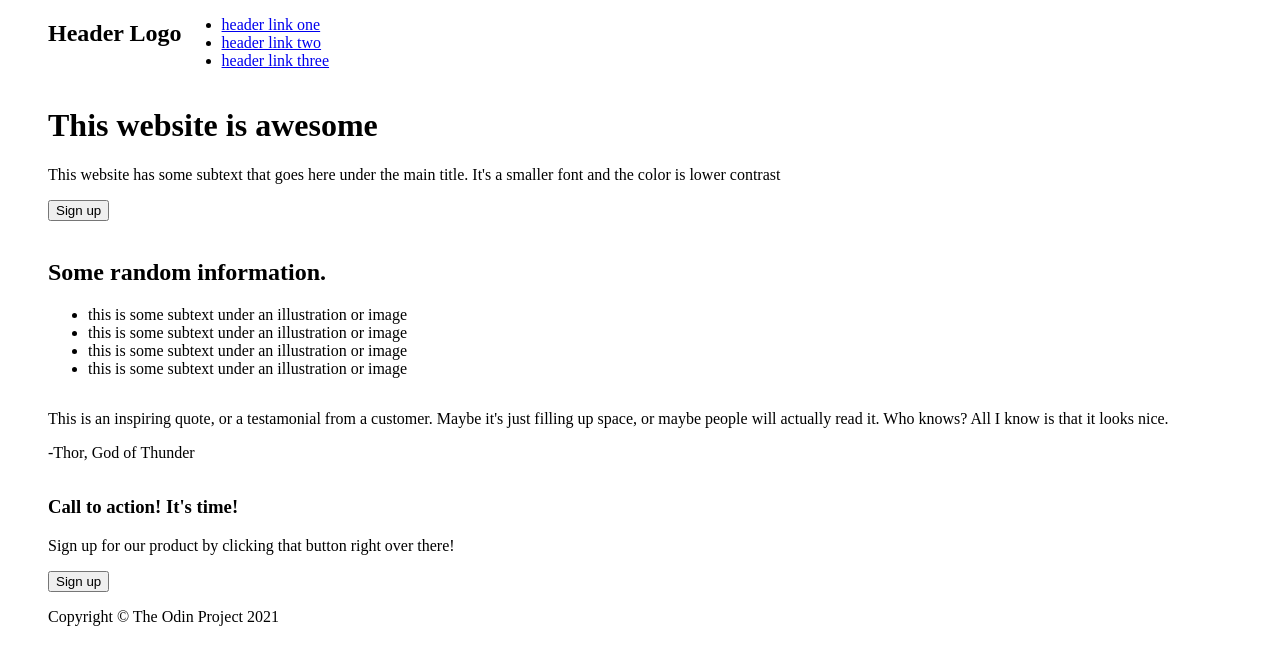
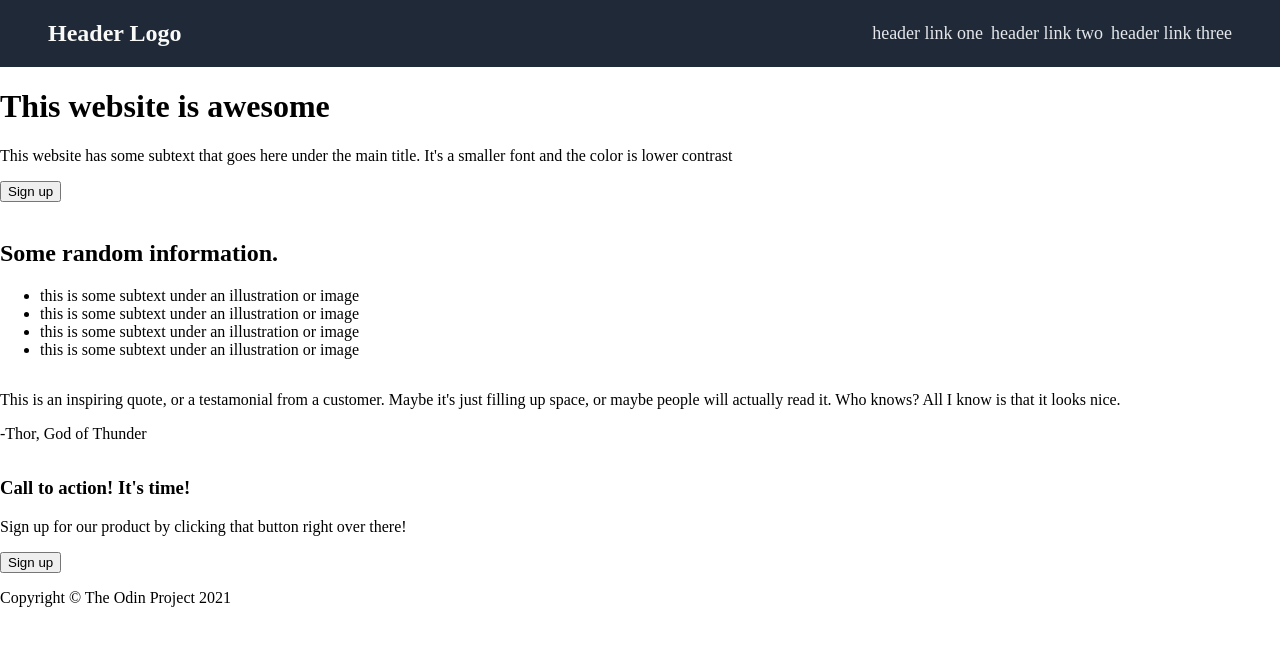
Before and after one commit to amutones/landing-page, a plain HTML site: page index.html in a window 1280 px wide. Drawn offline with Linux system fonts and the light colour scheme.

Commit message:
Filled out header stylings in style.css

```diff
--- a/style.css
+++ b/style.css
@@ -1,11 +1,32 @@
 body {
     margin:0;
-    padding-left:48px;
-    padding-right:48px;
     display:flex;
     flex-direction: column;
 }
 
 .header {
+    padding: 0 48px;;
     display:flex;
+    background-color: #1F2937;
+    justify-content:space-between;
+    align-items: center;
 }
+
+.header h2 {
+    font-size: 24px;
+    color:#F9FAF8;
+}
+
+.header-links {
+    display:flex;
+    padding-inline-start: 0;
+    gap: 8px;
+    list-style-type: none;
+    font-size: 18px;
+
+}
+
+.header-links a {
+    text-decoration: none;
+    color:#E5E7EB;
+}
```
